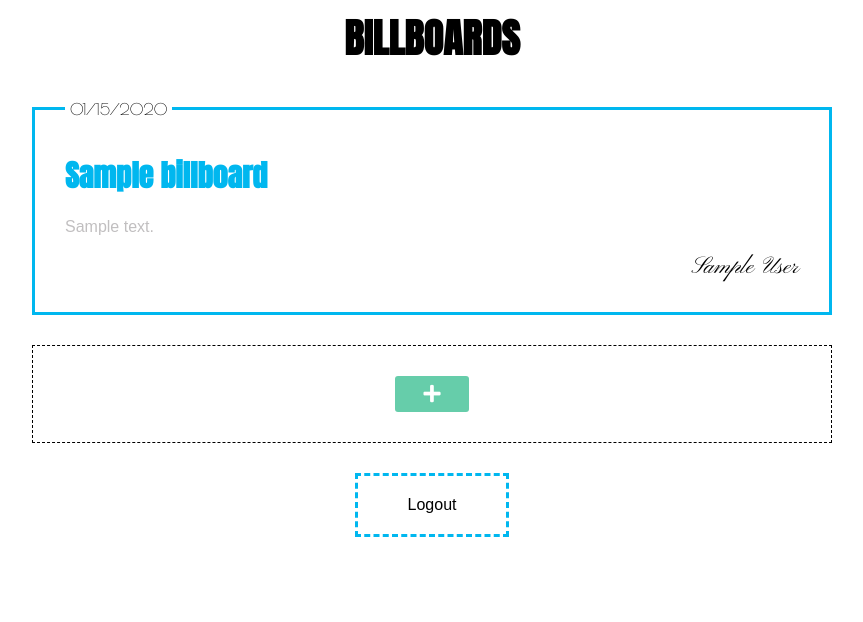
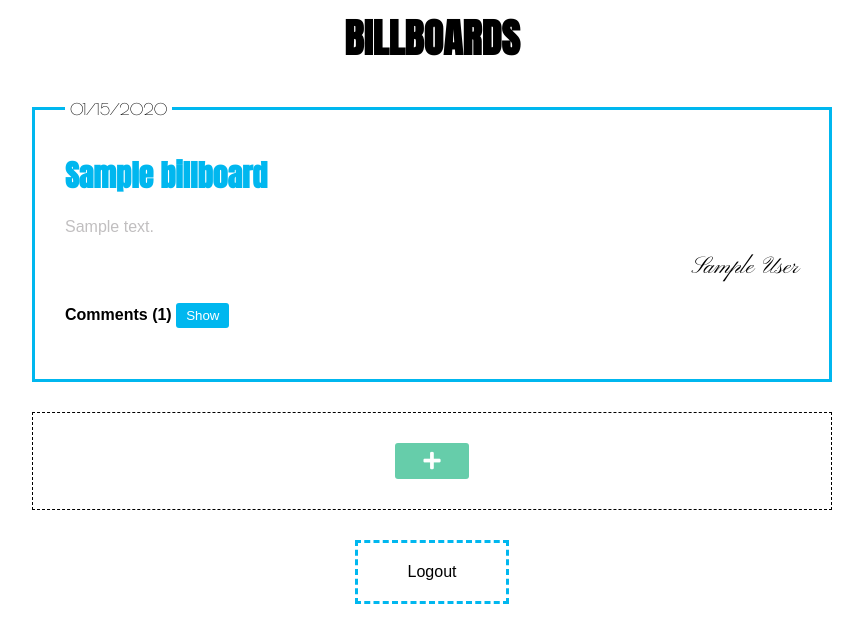
Before and after one commit to nehoraigold/billboard, a Django app: page /billboard/ in a window 1280 px wide. Shown: the top 622 px of the page, without its empty margins (208-1071 px from the left). Run offline with Django 3.2, Linux system fonts and the light colour scheme; a user stored in the database is signed in; tables that the repository leaves empty hold one stand-in row (values such as "Sample post"); some libraries are stand-ins or nearby versions.

Commit message:
added commenting functionality

```diff
--- a/billboard/forms.py
+++ b/billboard/forms.py
@@ -1,8 +1,13 @@
 from django import forms
-from .models import Billboard
+from .models import Billboard, Comment
 
 #
 class BillboardForm(forms.ModelForm):
     class Meta:
         model = Billboard
         fields = ['title', 'author', 'content', 'date_published']
+
+class CommentForm(forms.ModelForm):
+    class Meta:
+        model = Comment
+        fields = ['comment', 'author', 'date', 'billboard']
--- a/billboard/models.py
+++ b/billboard/models.py
@@ -11,6 +11,12 @@ class Billboard(models.Model):
         return '"{}" by {}'.format(self.title, self.author)
 
 
+class Comment(models.Model):
+    comment = models.CharField(max_length=1000)
+    author = models.CharField(max_length=150)
+    date = models.DateField('comment date')
+    billboard = models.ForeignKey(Billboard, on_delete=models.CASCADE, related_name="comments")
+
 def get_recent_posts():
     posts = Billboard.objects.all()
     return posts
--- a/billboard/static/css/style.css
+++ b/billboard/static/css/style.css
@@ -50,6 +50,7 @@ fieldset {
     margin:10px auto;
     padding:30px;
     box-sizing: border-box;
+    font-family: Arial, Helvetica, sans-serif;
 }
 
 .post-title {
@@ -82,6 +83,44 @@ fieldset {
     text-align:right;
 }
 
+.comment-container {
+    font-family: Arial, Helvetica, sans-serif;
+}
+
+.comment-table {
+    width:100%;
+}
+
+h4 {
+    text-align: left;
+}
+
+h5 {
+    margin:0;
+    font-size:20px;
+}
+
+.comment {
+    box-sizing: border-box;
+    margin:10px;
+    padding:10px;
+    background-color:rgb(240, 240, 240);
+    text-align:left;
+    position:relative;
+    border-radius:3px;
+}
+
+.comment-date {
+    position:absolute;
+    right:20px;
+    color:gray;
+    font-style:italic;
+}
+
+.add-comment-container {
+    text-align:left;
+}
+
 .add-post-container {
     border: 1px dashed black;
     margin:20px auto;
@@ -103,6 +142,15 @@ p {
     padding:10px 30px;
     color:white;
     background-color:#00b7ef;
+}
+
+.toggle-comments {
+    border:0;
+    color:white;
+    background-color:#00b7ef;
+    border-radius:3px;
+    cursor:pointer;
+    padding:5px 10px;
 }
 
 .add-post-btn {
@@ -132,6 +180,14 @@ textarea.post-content {
     animation: beat 3s infinite linear;
 }
 
+.invisible {
+    display:none;
+}
+
+td {
+    padding:5px;
+}
+
 @keyframes beat {
     0%, 100% {transform:scale(1,1)}
     25% {transform:scale(1.3,1.3)}
--- a/billboard/static/js/logic.js
+++ b/billboard/static/js/logic.js
@@ -8,7 +8,22 @@ Billboards.start = function() {
 
 Billboards.bindButtons = function() {
     $("#add-post").click(Billboards.createNewPostField);
+    $(".toggle-comments").click(Billboards.toggleComments);
+    $(".submit-comment-btn").click(Billboards.submitComment);
 }
+
+Billboards.toggleComments = function(event) {
+    event.preventDefault();
+    var button = $(this);
+    var postId = button.attr('id').split('-').pop();
+    $(`#comment-container-${postId}`).toggleClass('invisible');
+    var buttonText = button.text() === "Show" ? "Hide" : "Show";
+    button.text(buttonText);
+}
+
+// Billboards.submitComment = function(event) {
+//     event.preventDefault();
+// }
 
 Billboards.createNewPostField = function() {
     $("#new-post").css('display','block');
--- a/billboard/templates/billboard/home.html
+++ b/billboard/templates/billboard/home.html
@@ -9,12 +9,36 @@
 {% if request.user.is_authenticated %}
 <section class='all-posts'>
     {% for post in posts %}
-        <form>
+    <form method='POST' action='{% url "add_comment" %}'>
         <fieldset class='post-container'>
             <legend class='post-date'>{{post.date_published|date:"SHORT_DATE_FORMAT"}}</legend>
             <h3 class='post-title'>{{post.title}}</h3>
             <p class='post-content'>{{post.content}}</p>
             <div class='post-author'>{{post.author}}</div>
+            <h4>
+                Comments ({{post.comments.all | length}})
+                <button class="toggle-comments" id="toggle-comments-post-{{post.id}}">Show</button>
+            </h4>
+            <div class="comment-container invisible" id="comment-container-{{post.id}}">
+                {% for comment in post.comments.all %}
+                <div class="comment">
+                    <div class='comment-date'>{{comment.date}}</div>
+                    <h5><em>{{comment.author}}</em> wrote:</h5>
+                    <p class='comment-content'>{{comment.comment}}</p>
+                </div>
+                {% empty %}
+                <div>No comments on this post yet.</div>
+                {% endfor %}
+                <div class='add-comment-container' id="add-comment-{{post.id}}">
+                    <h5>Add a comment:</h5>
+                    {% csrf_token %}
+                    <input type='hidden' value="{{request.user}}" name="author" class="invisible" />
+                    <input type='hidden' value="{{post.id}}" name='billboard' class='invisible' />
+                    <input type='hidden' value="{% now 'Y-m-d' %}" name='date' class='invisible' />
+                    <textarea class='comment-msg' name="comment" id="comment-msg-{{post.id}}" cols='80' rows='5'></textarea><br /><br />
+                    <button class='submit-comment-btn post-btn' type='submit'>Add Comment</button>
+                </div>
+            </div>
         </fieldset>
     </form>
     {% empty %}
@@ -31,8 +55,8 @@
             <legend class='post-date'></legend>
             <input type='text' class='post-title' name='title' placeholder='Title' />
             <textarea class='post-content' name='content' placeholder='Your post here...'></textarea>
-                <input class='post-author' style="float:right" type='text' name='author' placeholder='Author' value="{{request.user.username}}"/>
-                <input type='date' name='date_published' style='display:none'/>
+            <input class='post-author' style="float:right" type='text' name='author' placeholder='Author' value="{{request.user.username}} disabled" />
+            <input type='date' name='date_published' style='display:none' />
         </fieldset>
     </form>
 </section>
--- a/billboard/urls.py
+++ b/billboard/urls.py
@@ -7,5 +7,6 @@ urlpatterns = [
     url(r'^new_post', views.new_post, name='new post'),
     url(r'^login', login, name='login'),
     url(r'^register', views.register, name='register'),
-    url(r'^logout', logout, name='logout')
+    url(r'^logout', logout, name='logout'),
+    url(r'^add_comment', views.add_comment, name='add_comment'),
 ]
--- a/billboard/views.py
+++ b/billboard/views.py
@@ -1,7 +1,7 @@
 from django.shortcuts import render
 from django.http import HttpResponseRedirect
-from .models import get_recent_posts, Billboard
-from .forms import BillboardForm
+from .models import get_recent_posts
+from .forms import BillboardForm, CommentForm
 from django.contrib.auth.forms import UserCreationForm
 from django.contrib.auth import login, logout
 
@@ -12,7 +12,6 @@ def home(request):
 
 def new_post(request):
     post = BillboardForm(request.POST)
-    print(post)
     if post.is_valid():
         new_billboard = post.save()
     return HttpResponseRedirect('/billboard/')
@@ -34,3 +33,11 @@ def register(request):
                 })
     else:
         return render(request, 'registration/register.html', {"form": UserCreationForm()})
+
+
+def add_comment(request):
+    if request.method == "POST":
+        form = CommentForm(request.POST)
+        if form.is_valid():
+            new_comment = form.save()
+    return HttpResponseRedirect('/billboard/')
```
Also changed, not shown: billboard/migrations/0002_comment.py (added). Lines whose indentation alone changed are shown as unchanged.
